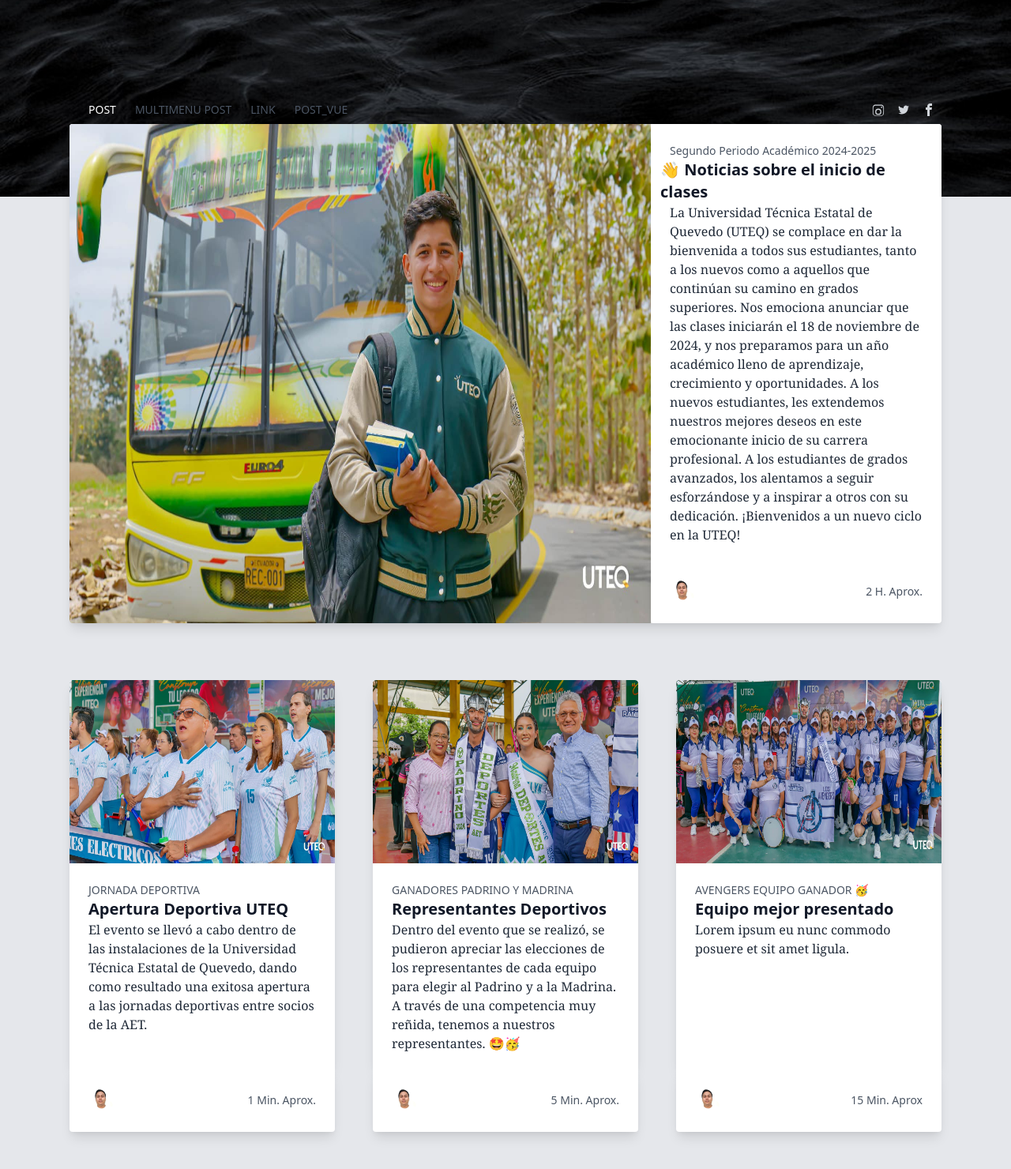
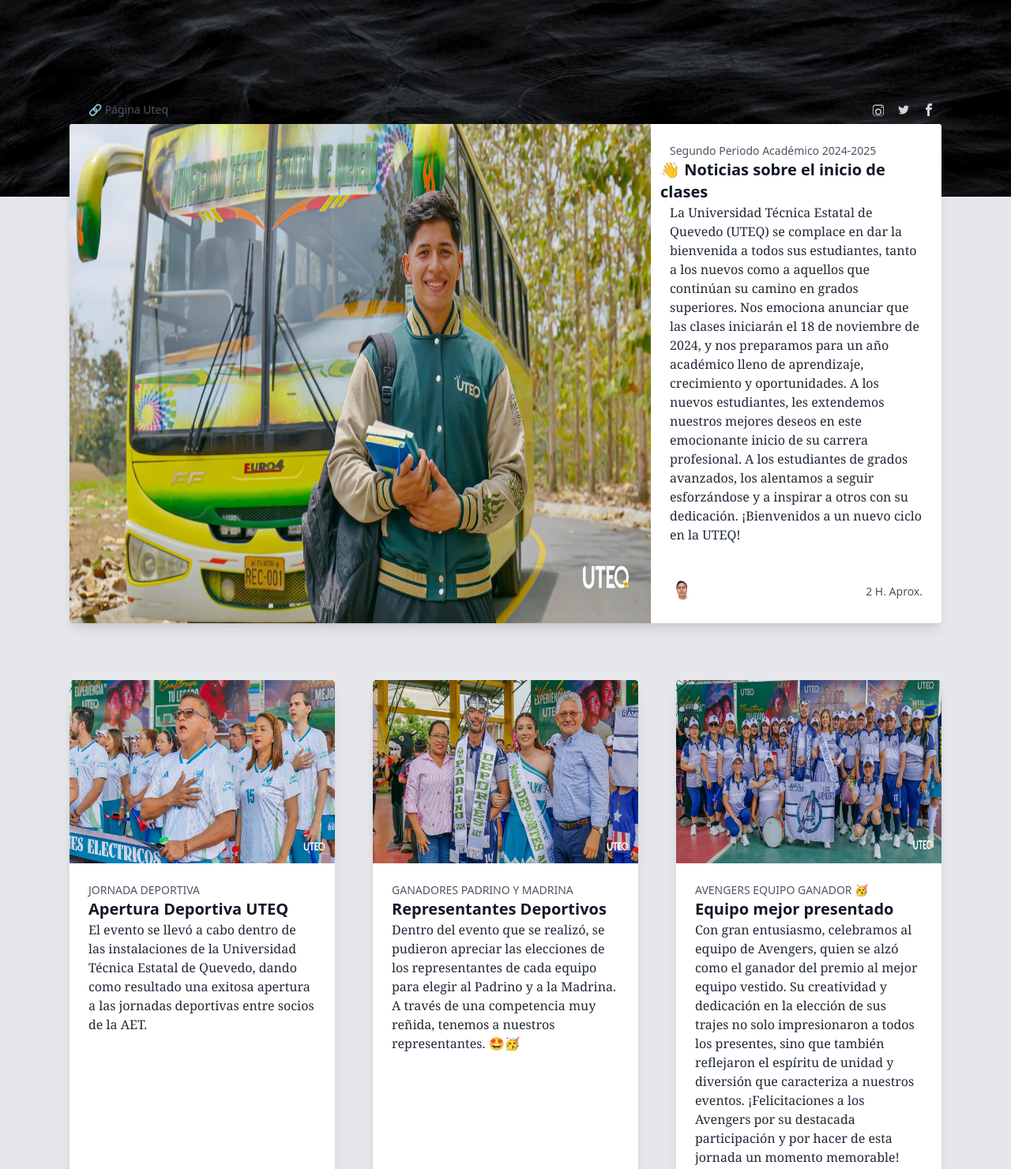
Before and after one commit to tonnyfz95/Proyecto-Personal-Espol, a plain HTML site: page index.html in a window 1280 px wide. Shown: the part 211-1691 px from the top of the page at 79% size. Drawn offline with nearby package versions, Linux system fonts and the light colour scheme; grey boxes are pictures that could not be loaded.

Commit message:
update Figueroa proyecto personal

```diff
--- a/index.html
+++ b/index.html
@@ -5,7 +5,7 @@
     <meta charset="UTF-8">
     <meta name="viewport" content="width=device-width, initial-scale=1.0">
     <meta http-equiv="X-UA-Compatible" content="ie=edge">
-    <title>Tailwind Starter Template - Ghostwind CSS : Tailwind Toolbox</title>
+    <title>Blog Universitario Uteq</title>
     <meta name="author" content="name">
     <meta name="description" content="description here">
     <meta name="keywords" content="keywords,here">
@@ -38,18 +38,18 @@
 
 						<div class="flex w-1/2 pl-4 text-sm">
 							<ul class="list-reset flex justify-between flex-1 md:flex-none items-center">
+								<!-- <li class="mr-2">
+								<a class="inline-block py-2 px-2 text-white no-underline hover:underline" href="post.html">POST</a>
+								</li> -->
+								<!--<li class="mr-2">
+								<a class="inline-block text-gray-600 no-underline hover:text-gray-200 hover:underline py-2 px-2" href="multimenu post.html">MULTIMENU POST</a>
+								</li>-->
 								<li class="mr-2">
-								<a class="inline-block py-2 px-2 text-white no-underline hover:underline" href="post.html">POST</a>
+								<a class="inline-block text-gray-600 no-underline hover:text-gray-200 hover:underline py-2 px-2" href="http://uteq.edu.ec/" target="_blank">🔗 Página Uteq</a>
 								</li>
-								<li class="mr-2">
-								<a class="inline-block text-gray-600 no-underline hover:text-gray-200 hover:underline py-2 px-2" href="multimenu post.html">MULTIMENU POST</a>
-								</li>
-								<li class="mr-2">
-								<a class="inline-block text-gray-600 no-underline hover:text-gray-200 hover:underline py-2 px-2" href="#">LINK</a>
-								</li>
-								<li class="mr-2">
+								<!--<li class="mr-2">
 								<a class="inline-block text-gray-600 no-underline hover:text-gray-200 hover:underline py-2 px-2" href="post_vue.html">POST_VUE</a>
-								</li>
+								</li>-->
 							</ul>
 						</div>
 
@@ -167,7 +167,7 @@
 								<p class="w-full text-gray-600 text-xs md:text-sm px-6">AVENGERS EQUIPO GANADOR 🥳</p>
 								<div class="w-full  font-bold text-xl text-gray-900 px-6">Equipo mejor presentado</div>
 								<p class="text-gray-800 font-serif text-base px-6 mb-5">
-									Lorem ipsum eu nunc commodo posuere et sit amet ligula.
+									Con gran entusiasmo, celebramos al equipo de Avengers, quien se alzó como el ganador del premio al mejor equipo vestido. Su creatividad y dedicación en la elección de sus trajes no solo impresionaron a todos los presentes, sino que también reflejaron el espíritu de unidad y diversión que caracteriza a nuestros eventos. ¡Felicitaciones a los Avengers por su destacada participación y por hacer de esta jornada un momento memorable!
 								</p>
 							</a>
 						</div>
```
